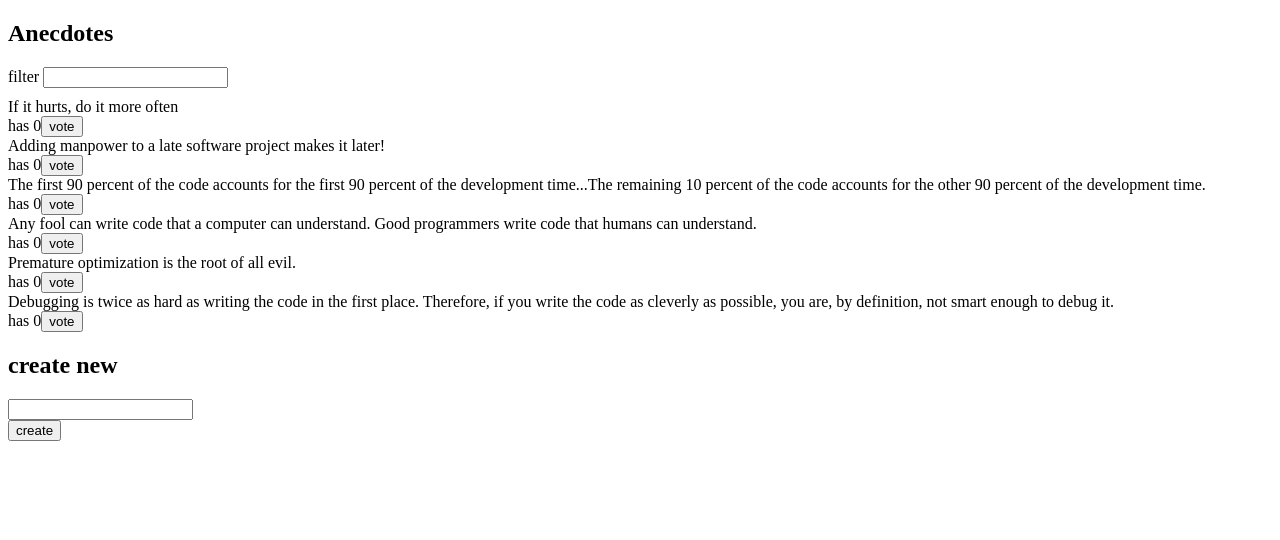
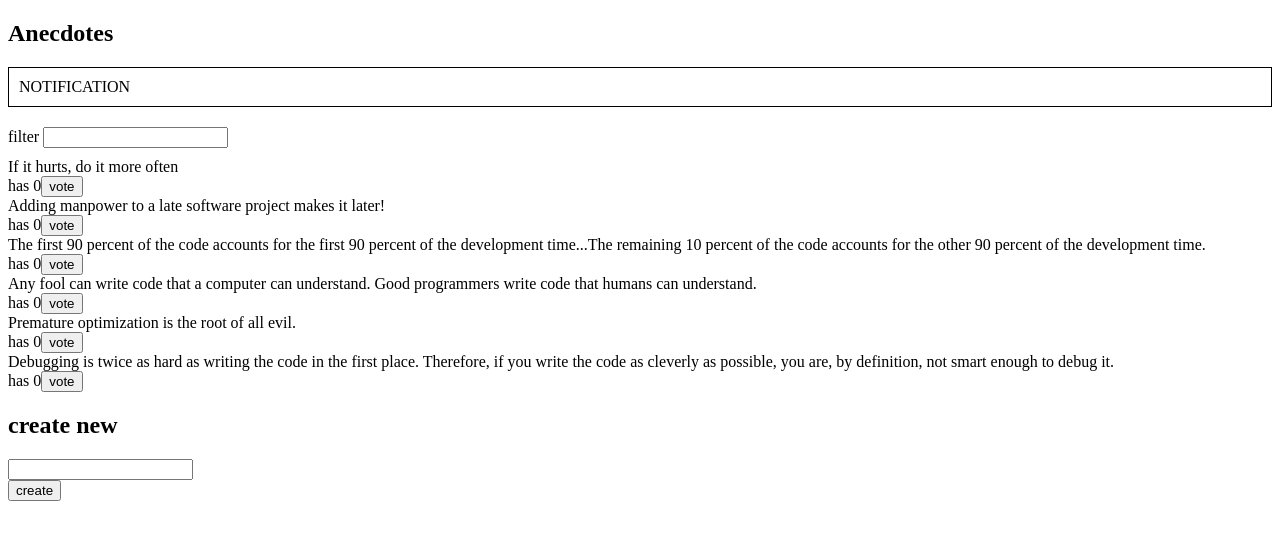
Before and after one commit to Axda-Web/fullStackOpen-part6, a React (Create React App) app in the folder redux-anecdotes/: page / in a window 1280 px wide. Shown: the top 540 px of the page. Built offline with nearby package versions, Linux system fonts and the light colour scheme.

Commit message:
part6/ex11-12: Add notification slice

```diff
--- a/redux-anecdotes/src/App.js
+++ b/redux-anecdotes/src/App.js
@@ -1,12 +1,14 @@
 import AnecdoteForm from './components/AnecdoteForm'
 import AnecdoteList from './components/AnecdoteList'
 import Filter from './components/Filter'
+import Notification from './components/Notification'
 
 const App = () => {
 
   return (
     <div>
       <h2>Anecdotes</h2>
+      <Notification />
       <Filter />
       <AnecdoteList />
       <AnecdoteForm />
--- a/redux-anecdotes/src/components/Notification.js
+++ b/redux-anecdotes/src/components/Notification.js
@@ -1,12 +1,17 @@
+import { useSelector } from 'react-redux'
+import { selectNotification } from '../reducers/notificationReducer'
+
 const Notification = () => {
+  const notification = useSelector(selectNotification)
   const style = {
     border: 'solid',
     padding: 10,
-    borderWidth: 1
+    borderWidth: 1,
+    marginBottom: 20
   }
   return (
     <div style={style}>
-      render here notification...
+      {notification}
     </div>
   )
 }
--- /dev/null
+++ b/redux-anecdotes/src/reducers/notificationReducer.js
@@ -0,0 +1,18 @@
+import { createSlice } from "@reduxjs/toolkit";
+
+const initialState =  'NOTIFICATION'
+
+const notificationSlice = createSlice({
+    name: 'notification',
+    initialState,
+    reducers: {
+        setNotification: (state, action) => {
+            return action.payload
+        }
+    }
+})
+
+export const { setNotification } = notificationSlice.actions
+export default notificationSlice.reducer
+
+export const selectNotification = state => state.notification
--- a/redux-anecdotes/src/store.js
+++ b/redux-anecdotes/src/store.js
@@ -1,11 +1,13 @@
 import { configureStore } from '@reduxjs/toolkit'
 import anecdoteSlice from './reducers/anecdotesReducer'
 import filterSlice from './reducers/filterReducer'
+import notificationSlice from './reducers/notificationReducer'
 
 const store = configureStore({
     reducer: {
         anecdotes: anecdoteSlice,
-        filter: filterSlice
+        filter: filterSlice,
+        notification: notificationSlice
     }
 })
 
```
